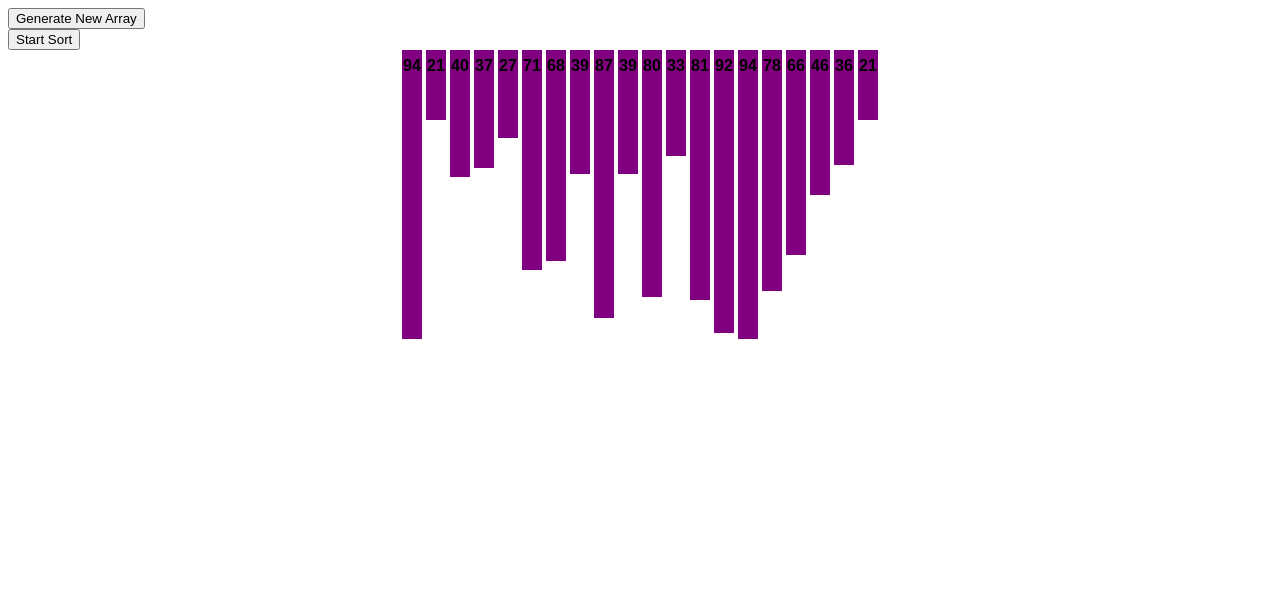
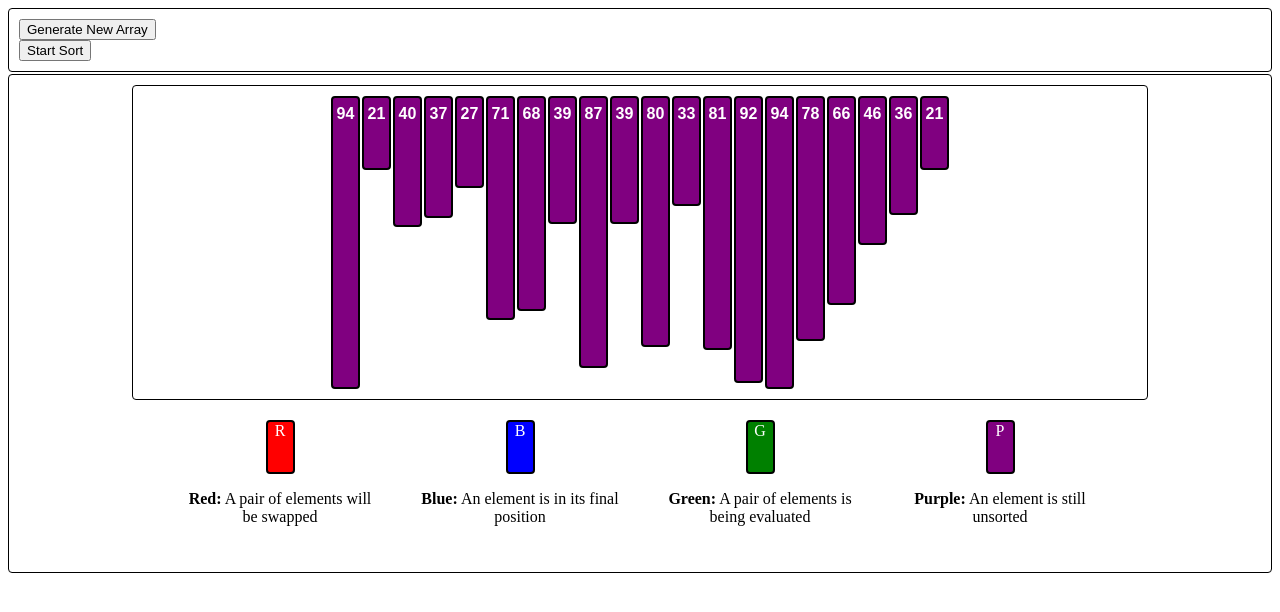
Before and after one commit to ZacheryFogg/Sorting-Algorithm-Visualizer, a React (Create React App) app: page / in a window 1280 px wide. Shown: the top 612 px of the page. Built offline with nearby package versions, Linux system fonts and the light colour scheme.

Commit message:
Added legend and additional styling

```diff
--- a/src/components/ArrayDisplay.js
+++ b/src/components/ArrayDisplay.js
@@ -8,11 +8,11 @@ class ArrayDisplay extends React.Component {
     const { array, currFocusedElements, currSorted, currSwappers } = this.props;
 
     // TODO: make width and margin, fontSize depend on length of array
-    const elementWidth = `${20}px`;
-    const margin = `${2}px`;
+    const elementWidth = `${25}px`;
+    const margin = `${1}px`;
     // if width is too small than color of text for values of each element become transparent
     //const textColor = elementWidth > 15 ? 'black' : 'transparent';
-    const textColor = 'black';
+    const textColor = 'white';
     const fontSize = `${10}`;
     if (array.length) {
       return array.map((val, index) => {
@@ -52,7 +52,45 @@ class ArrayDisplay extends React.Component {
     }
   };
   render() {
-    return <div id="arrayDisplay">{this.renderedArray()}</div>;
+    return (
+      <div id="arrayDisplay">
+        <div id="arrayBody">{this.renderedArray()}</div>
+        <div id="legend">
+          <div className="legendBlock">
+            <div className="colorBlock" id="redBlock">
+              R
+            </div>
+            <p>
+              <strong>Red:</strong> A pair of elements will be swapped
+            </p>
+          </div>
+          <div className="legendBlock">
+            <div className="colorBlock" id="blueBlock">
+              B
+            </div>
+            <p>
+              <strong>Blue:</strong> An element is in its final position
+            </p>
+          </div>
+          <div className="legendBlock">
+            <div className="colorBlock" id="greenBlock">
+              G
+            </div>
+            <p>
+              <strong>Green:</strong> A pair of elements is being evaluated
+            </p>
+          </div>
+          <div className="legendBlock">
+            <div className="colorBlock" id="purpleBlock">
+              P
+            </div>
+            <p>
+              <strong>Purple:</strong> An element is still unsorted
+            </p>
+          </div>
+        </div>
+      </div>
+    );
   }
 }
 
--- a/src/components/ControlBar.js
+++ b/src/components/ControlBar.js
@@ -1,5 +1,6 @@
 import React from 'react';
 import { connect } from 'react-redux';
+import '../styles/controlBar.css';
 
 import {
   setArray,
@@ -51,7 +52,7 @@ class ControlBar extends React.Component {
 
     return (
       <div id="controlBar">
-        <div>
+        <div id="generateNewArrayBtn">
           <button
             onClick={() => {
               generateNewArray(array.length);
@@ -65,6 +66,7 @@ class ControlBar extends React.Component {
         <div>{/*Add Ability to change Algorithms*/}</div>
         <div>
           <button
+            id="startSortBtn"
             onClick={() => {
               startSort(currAlgorithm, array, speed);
             }}
--- a/src/styles/arrayDisplay.css
+++ b/src/styles/arrayDisplay.css
@@ -1,7 +1,10 @@
 #arrayDisplay {
-  width: 100%;
   height: 100%;
   text-align: center;
+  padding: 10px;
+  border: 1px solid black;
+  border-radius: 4px;
+  margin-top: 2px;
 }
 
 .arrayElement {
@@ -9,4 +12,44 @@
   font-family: sans-serif;
   font-weight: 700;
   display: inline-block;
+  border-radius: 4px;
+  border: 2px solid black;
 }
+
+#arrayBody {
+  border: 1px solid black;
+  border-radius: 4px;
+  display: inline-block;
+  width: 80%;
+  padding: 10px;
+}
+.colorBlock {
+  display: inline-block;
+  max-height: 50px;
+  max-width: 25px;
+  min-height: 50px;
+  min-width: 25px;
+  border: 2px solid black;
+  border-radius: 4px;
+  color: white;
+}
+#redBlock {
+  background-color: red;
+}
+#greenBlock {
+  background-color: green;
+}
+#blueBlock {
+  background-color: blue;
+}
+#purpleBlock {
+  background-color: purple;
+}
+
+.legendBlock {
+  border-radius: 4px;
+  display: inline-block;
+  max-width: 200px;
+  font-style: serif;
+  padding: 20px;
+}
--- /dev/null
+++ b/src/styles/controlBar.css
@@ -0,0 +1,12 @@
+#controlBar {
+  border: 1px solid black;
+  border-radius: 4px;
+  padding: 10px;
+}
+#generateNewArrayBtn {
+  display: inline-block;
+}
+
+#startSortBtn {
+  display: inline-block;
+}
```
Also changed, not shown: 1 other file (tests, documents, lock files or other folders).
